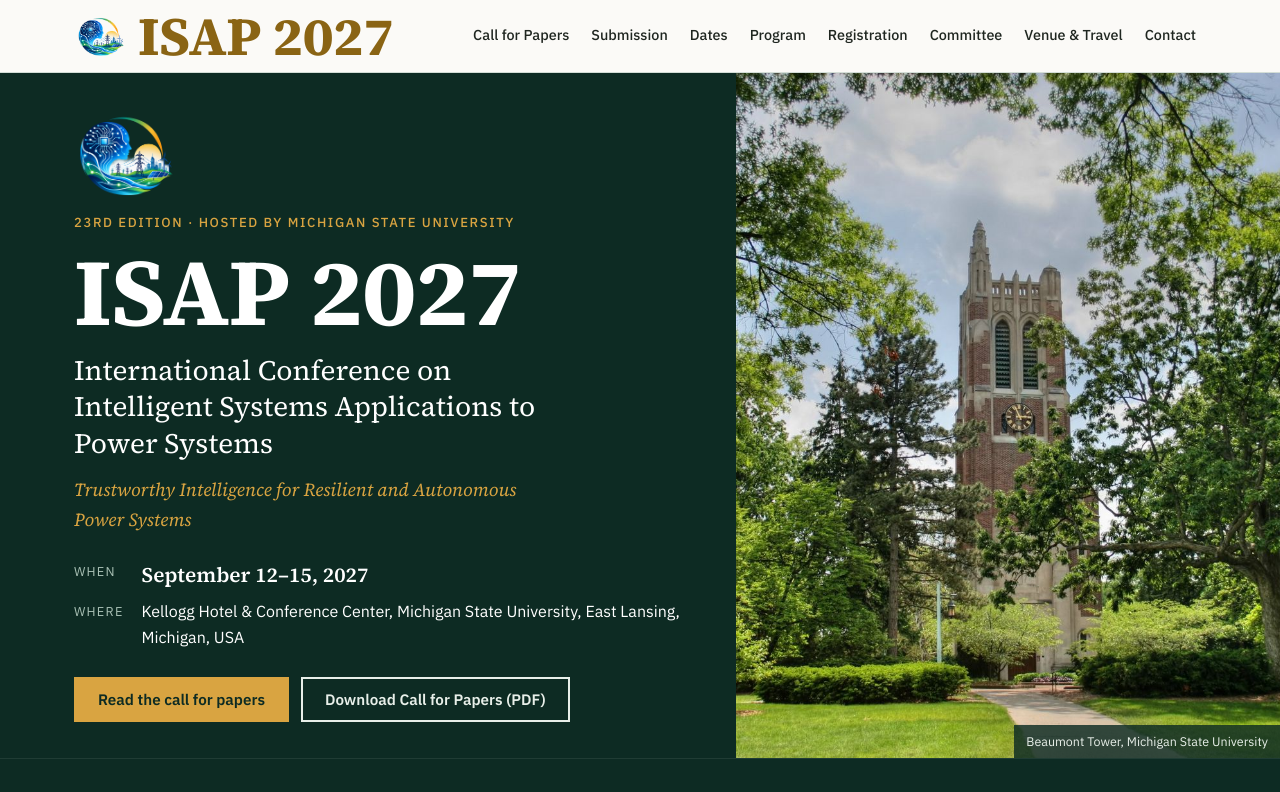
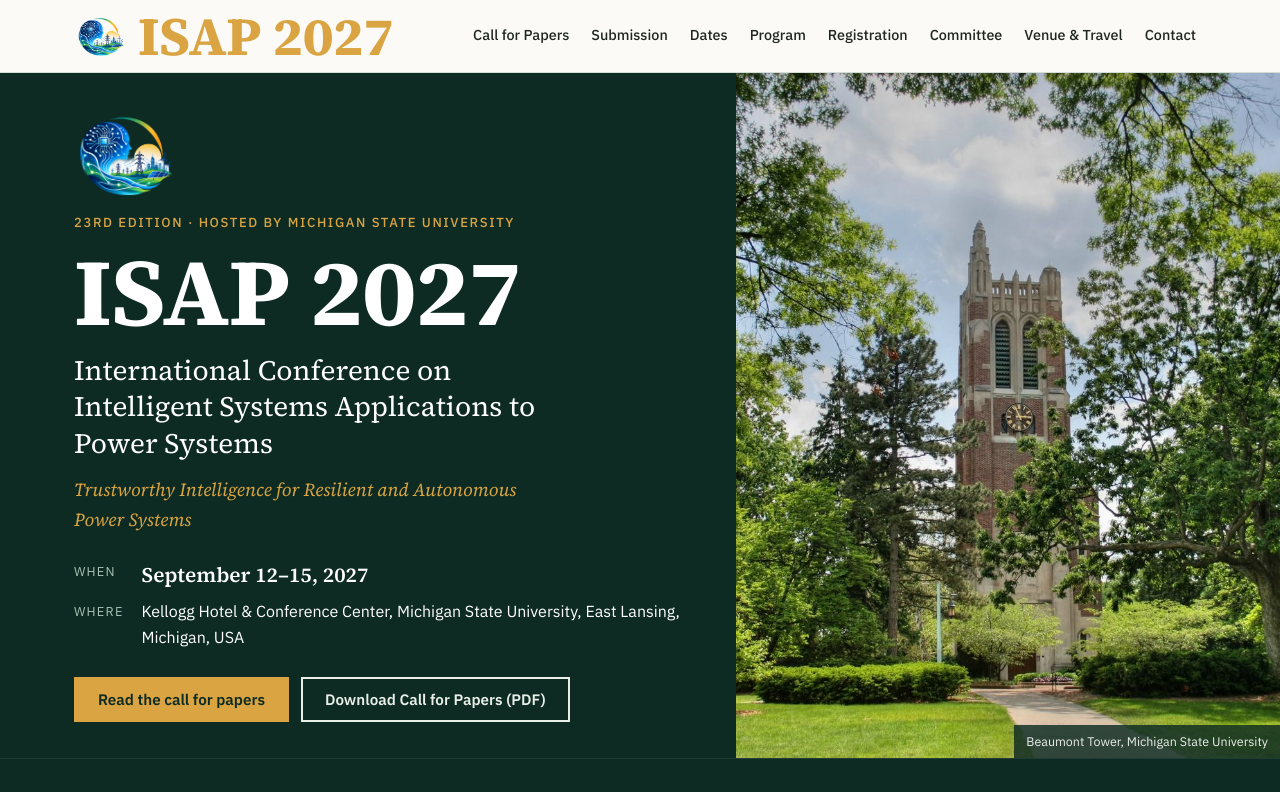
Before and after one commit to ChandanCherry786/isap2027, a plain HTML site: page index.html in a window 1280 px wide. In both pictures the pointer is over the link "ISAP 2027". Shown: the top 792 px of the page. Drawn offline with Linux system fonts and the light colour scheme.

Commit message:
Turn the ISAP 2027 header wordmark gold on hover

```diff
--- a/css/site.css
+++ b/css/site.css
@@ -53,6 +53,7 @@ p { margin: 0 0 1em; }
 }
 .site-header .wrap { display: flex; align-items: center; gap: 24px; min-height: 72px; }
 .brand { display: flex; align-items: center; gap: 12px; text-decoration: none; color: var(--green); margin-right: auto; }
+.brand:hover { color: var(--live); }
 .brand img { width: 52px; }
 /* Wordmark: capital letters as tall as the 40 px emblem */
 .brand b { font: 700 54px/1 var(--serif); letter-spacing: -0.5px; display: block; white-space: nowrap; }
```
